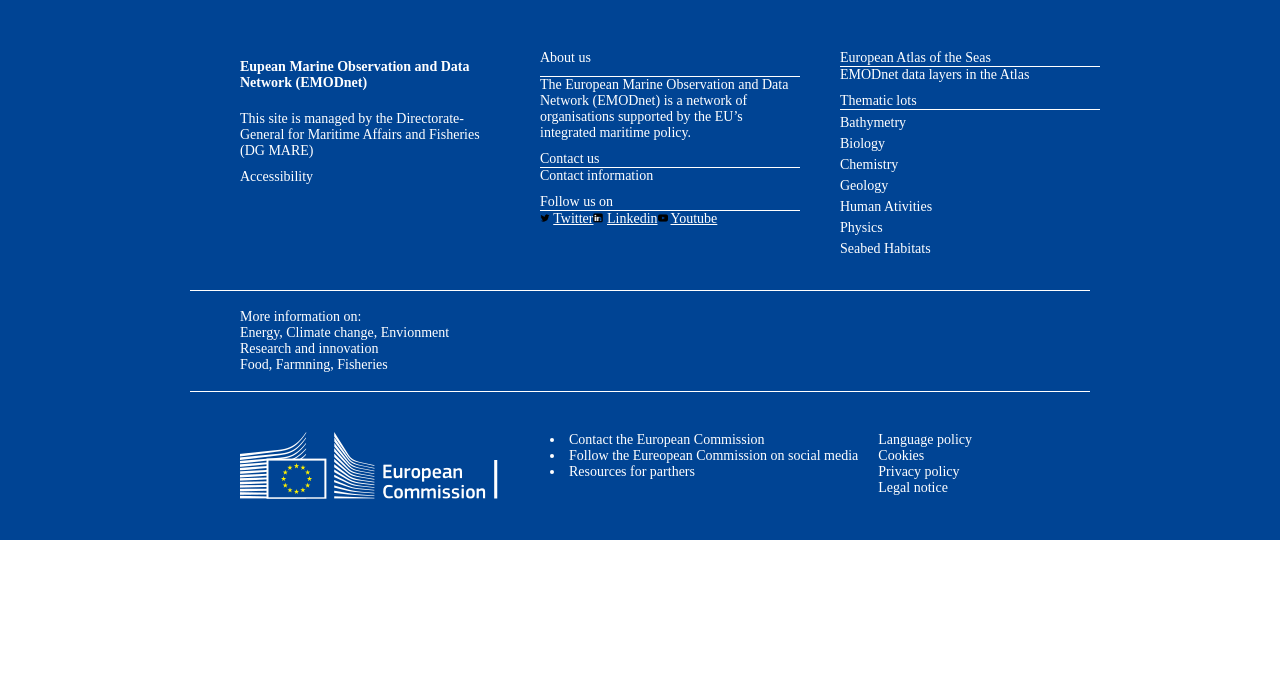
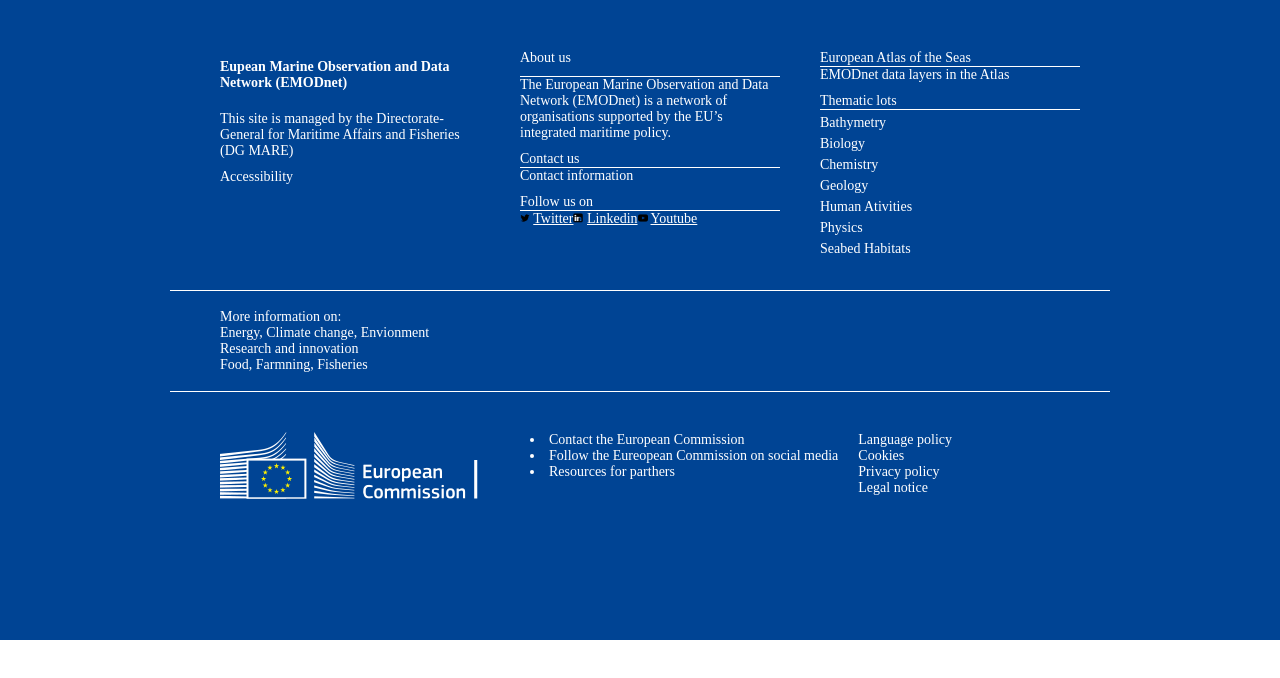
Before and after one commit to LuisAmoretti741/emodnet-footer, a plain HTML site: page index.html in a window 1280 px wide. Drawn offline with Linux system fonts and the light colour scheme.

Commit message:
aggiormamento

```diff
--- a/style.css
+++ b/style.css
@@ -9,7 +9,7 @@
 }
 /*============================================*/
 .parent{
-    height: 500px;
+    height: 600px;
     display: flex;
     padding: 20px;
     background-color: #004494;
@@ -17,8 +17,9 @@
 }
 .first-child{
     display: flex;
-    width:  900px;
-    height: 600px;
+    max-width: 1100px;
+    min-width: 400px;
+    flex-grow: grow;
     flex-direction: column;
     gap: 30px;
     flex-grow: center;
@@ -26,7 +27,9 @@
 .second-child{
     display: flex;
     padding-left: 30px;
-    width: 500px;
+    min-width: 500px;
+    max-width: 1100px;
+    flex-wrap: wrap;
     flex-grow: 0;
     height: 50px;
 }
@@ -34,6 +37,7 @@
     height: 250px;
     padding: 20px;
     width: 500px;
+    flex-wrap: wrap;
     display: flex;
     flex-direction: column;
 }
```
